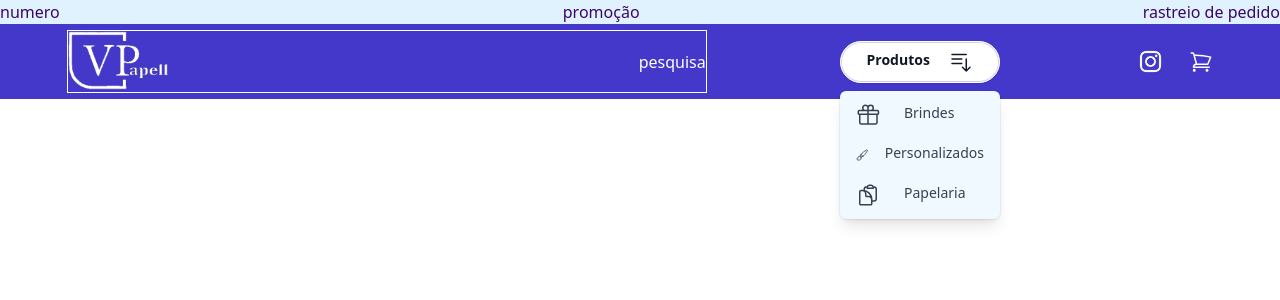
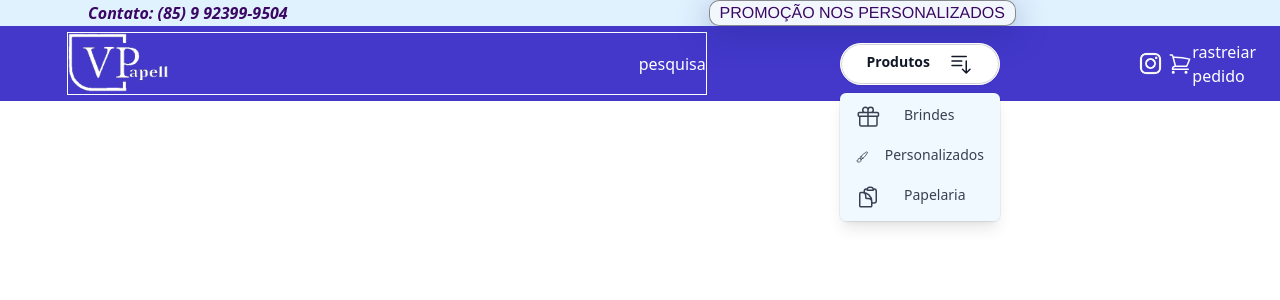
Before and after one commit to Bruno-TL/vpapel, a Next.js app: page / in a window 1280 px wide. Shown: the top 300 px of the page. Built offline with nearby package versions, Linux system fonts and the light colour scheme.

Commit message:
Estilizando informativo Headers

```diff
--- a/src/components/Headers/Headers.jsx
+++ b/src/components/Headers/Headers.jsx
@@ -2,19 +2,17 @@ import Image from 'next/image';
 import { Search } from './Search';
 import { Dorpdowns } from './Dropdowns';
 import Link from 'next/link';
+import styles from '@/styles/headers.module.css';
 
 export const Headers = () => {
   return (
     <header className="flex flex-col w-full">
-      <section className="flex justify-between bg-sky-100 text-purple-950 items-center">
-        <div>
-          <p>numero</p>
+      <section className="flex w-full bg-sky-100 text-purple-950 items-center ">
+        <div className="ml-20 pl-2 w-66 font-bold italic">
+          <p>Contato: (85) 9 92399-9504</p>
         </div>
-        <div>
-          <p>promoção </p>
-        </div>
-        <div>
-          <p>rastreio de pedido</p>
+        <div className={styles.numero}>
+          <p>PROMOÇÃO NOS PERSONALIZADOS</p>
         </div>
       </section>
       <section className="flex justify-around bg-indigo-700 text-white py-1.5 items-center">
@@ -51,6 +49,7 @@ export const Headers = () => {
               />
             </svg>
           </Link>
+          <Link href="#">rastreiar pedido</Link>
         </div>
       </section>
     </header>
--- /dev/null
+++ b/src/styles/headers.module.css
@@ -0,0 +1,28 @@
+
+.numero {
+    display: flex;
+    justify-content: space-between;
+    animation-delay: 0s;
+    position: relative;
+    animation-name: example;
+    animation-duration: 10s;
+    animation-timing-function: linear;
+    animation-iteration-count: infinite;
+    animation-direction: alternate;
+    animation-fill-mode: backwards;
+    font-family: Helvetica, sans-serif;
+    padding: 0 10px;
+
+    background: rgba(252, 250, 250, 0.61);
+    box-shadow: 0 8px 32px 0 rgba( 31, 38, 135, 0.37 );
+    backdrop-filter: blur( 13.5px );
+    -webkit-backdrop-filter: blur( 13.5px );
+    border-radius: 10px;
+    border: 1px solid rgba(5, 5, 5, 0.452);
+}
+
+
+@keyframes example {
+    0%   { left:0px; top:0px;}
+    100% { left:60%; top:0px;}
+}
```
